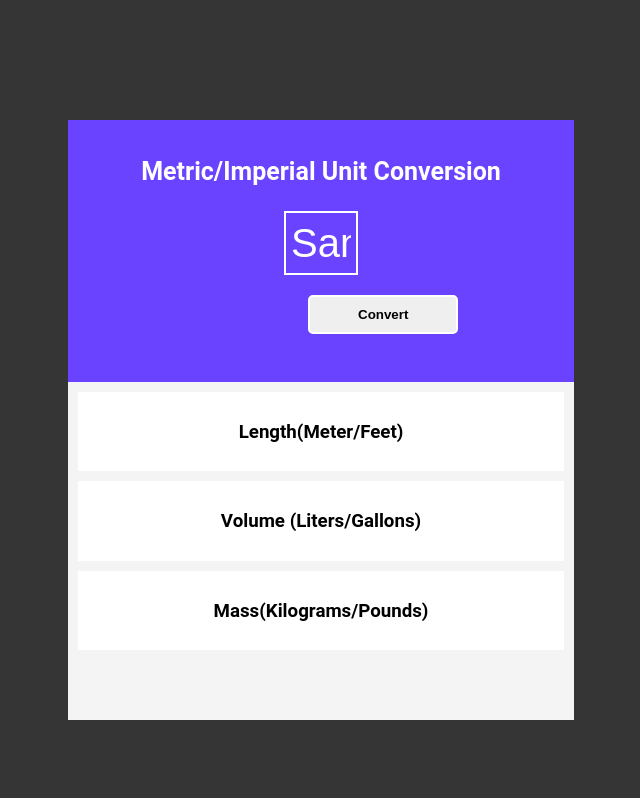
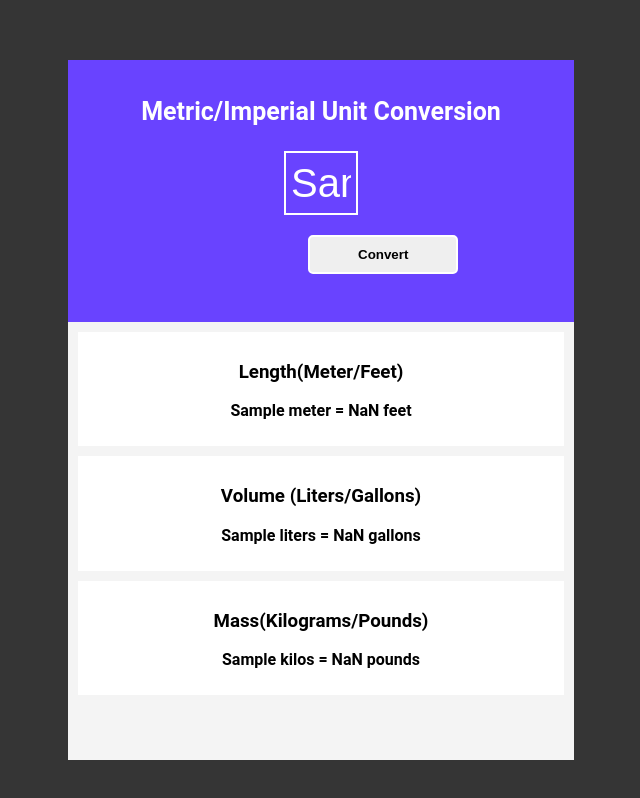
Before and after one commit to Ayan-thecodeking/50-days-of-Javascript, a plain HTML site: page unitConvertor/index.html in a window 1280 px wide. Both pictures are taken after typing "Sample" into the empty fields and a click on the button "Convert". Shown: the whole page, without its empty margins (319-959 px from the left). Drawn offline with Linux system fonts and the light colour scheme.

Commit message:
updated JS in unitConv

```diff
--- a/unitConvertor/index.html
+++ b/unitConvertor/index.html
@@ -1,5 +1,6 @@
 <!DOCTYPE html>
 <html lang="en">
+
 <head>
     <meta charset="UTF-8">
     <meta http-equiv="X-UA-Compatible" content="IE=edge">
@@ -7,13 +8,14 @@
     <link rel="stylesheet" href="style.css">
     <title>UnitConvertor</title>
 </head>
+
 <body>
-    <div class="container" id="main">
+    <div class="container" >
         <div class="box1">
             <p>Metric/Imperial Unit Conversion</p>
 
-            <input type="text" id="val">
-            <button id="btn">Convert</button>
+            <input id="input" type="text" placeholder="0">
+            <button id="convert-btn">Convert</button>
         </div>
         <div class="box2">
             <h3>Length(Meter/Feet)</h3>
@@ -32,5 +34,8 @@
         </div>
 
     </div>
+
+    <script src="index.js"></script>
 </body>
+
 </html>
--- a/unitConvertor/index.js
+++ b/unitConvertor/index.js
@@ -0,0 +1,22 @@
+
+let convertBtn = document.getElementById("convert-btn")
+let inputEl = document.getElementById("input")
+let lengthEl = document.getElementById("length")
+let volumeEl = document.getElementById("volume")
+let massEl = document.getElementById("mass")
+
+// let lengthEl = document.getElementById("length")
+
+
+const meterToFeet =  3.281
+const literToGallon =  0.264
+const kiloToPound =  2.204
+
+convertBtn.addEventListener("click", function(){
+
+    let baseValue = inputEl.value
+
+    lengthEl.textContent = `${baseValue} meter = ${(baseValue * meterToFeet).toFixed(2)} feet`
+    volumeEl.textContent = `${baseValue} liters = ${(baseValue * literToGallon).toFixed(3)} gallons`
+    massEl.textContent = `${baseValue} kilos = ${(baseValue * kiloToPound).toFixed(3)} pounds`
+})
--- a/unitConvertor/style.css
+++ b/unitConvertor/style.css
@@ -1,6 +1,6 @@
 body {
-    background-image: url("bg.jpg");
-    background-size: cover;
+    /* background-image: url("bg.jpg"); */
+    /* background-size: cover; */
     font-family:  Roboto, Oxygen, Ubuntu, Cantarell, 'Open Sans', 'Helvetica Neue', sans-serif;
     font-weight: bold;
     text-align: center;
@@ -13,8 +13,8 @@ body {
     width: 40%;
     /* border: 3px solid rgb(13, 17, 13); */
     background: #F4F4F4;
-    margin-top: 120px;
-    height: 600px;
+    margin-top: 60px;
+    height: 700px;
 
 }
  .box1{
```
